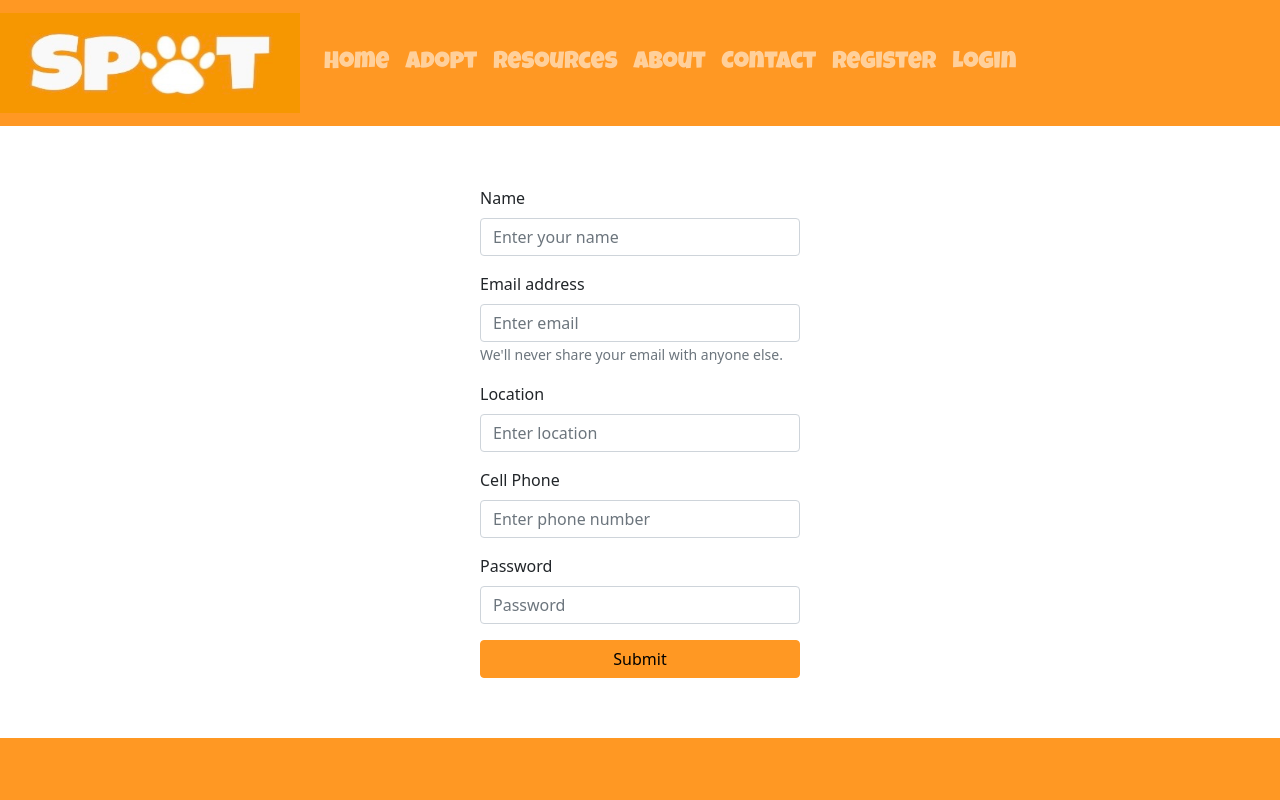
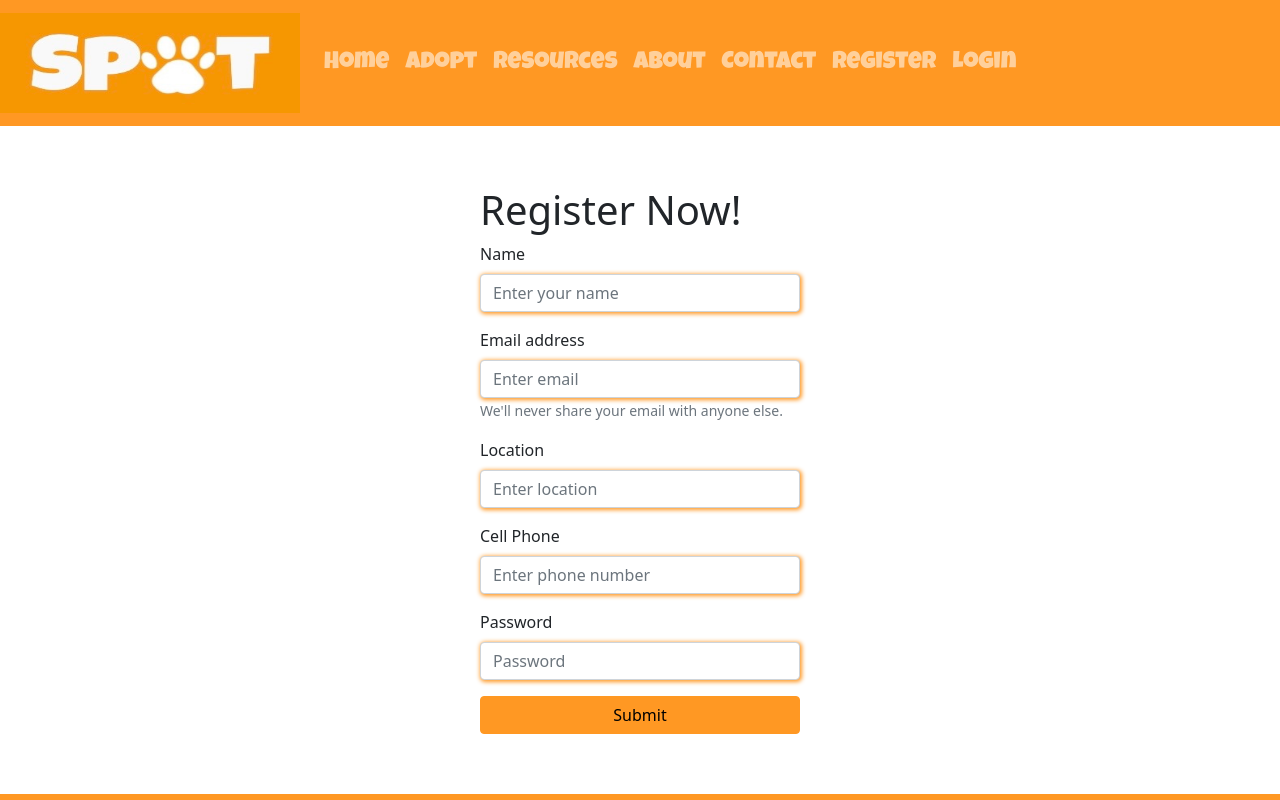
Before and after one commit to keepitclassick/spot, a React (Create React App) app in the folder client/: page /register in a window 1280 px wide. Shown: the top 800 px of the page. Built offline with nearby package versions, Linux system fonts and the light colour scheme; what @petfinder/petfinder-js would draw is missing.

Commit message:
add styling to reg form

```diff
--- a/client/src/Components/Registration.jsx
+++ b/client/src/Components/Registration.jsx
@@ -25,9 +25,11 @@ export default function Registration() {
 
   return (
     <Form id="register">
+      <h1>Register Now!</h1>
       <Form.Group className="mb-3">
         <Form.Label>Name</Form.Label>
         <Form.Control
+          id="email"
           type="text"
           placeholder="Enter your name"
           onChange={(e) => {
@@ -38,6 +40,7 @@ export default function Registration() {
       <Form.Group className="mb-3" controlId="formBasicEmail">
         <Form.Label>Email address</Form.Label>
         <Form.Control
+          id="email"
           type="email"
           placeholder="Enter email"
           onChange={(e) => {
@@ -51,6 +54,7 @@ export default function Registration() {
       <Form.Group className="mb-3">
         <Form.Label>Location</Form.Label>
         <Form.Control
+          id="email"
           type="text"
           placeholder="Enter location"
           onChange={(e) => {
@@ -61,6 +65,7 @@ export default function Registration() {
       <Form.Group className="mb-3">
         <Form.Label>Cell Phone</Form.Label>
         <Form.Control
+          id="email"
           type="text"
           placeholder="Enter phone number"
           onChange={(e) => {
@@ -71,6 +76,7 @@ export default function Registration() {
       <Form.Group className="mb-3" controlId="formBasicPassword">
         <Form.Label>Password</Form.Label>
         <Form.Control
+          id="email"
           type="password"
           placeholder="Password"
           onChange={(e) => {
--- a/client/src/Components/Registration.scss
+++ b/client/src/Components/Registration.scss
@@ -27,3 +27,6 @@ $dark: rgb(255, 152, 35);
   background-color: rgb(255, 152, 35);
   cursor: pointer;
 }
+.input {
+  box-shadow: 1px 1px 4px 1px #ff9823;
+}
```
